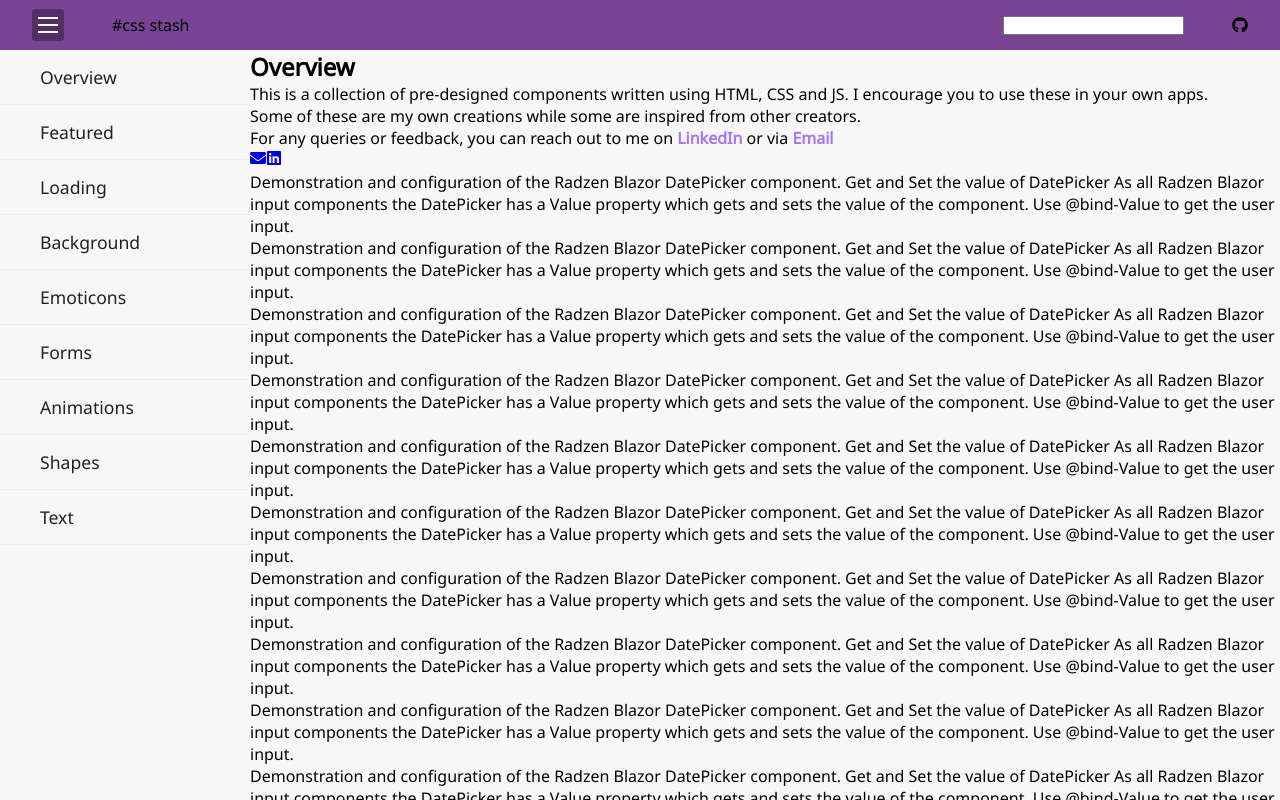
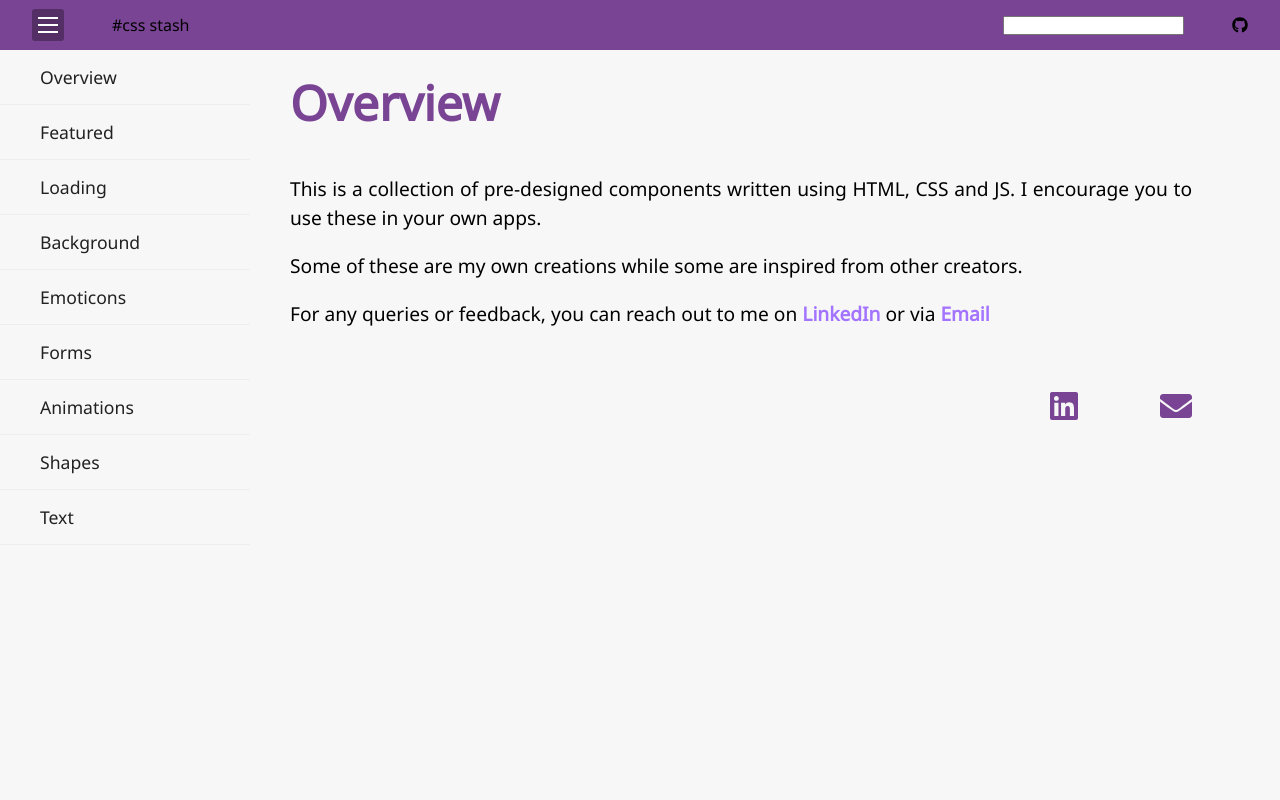
Before and after one commit to Milind452/css-stash, a React (Create React App) app: page / in a window 1280 px wide. Built offline with nearby package versions, Linux system fonts and the light colour scheme.

Commit message:
style overview section

```diff
--- a/src/pages/Overview/Overview.css
+++ b/src/pages/Overview/Overview.css
@@ -1,4 +1,36 @@
-article {
+.overview {
     overflow: auto;
     grid-area: body;
+    padding: 20px 40px;
 }
+
+.overview > h1 {
+    font-size: 3rem;
+    font-weight: 700;
+    margin-bottom: 20px;
+    color: #794493;
+}
+
+.overview > section {
+    padding: 20px 3rem 20px 0;
+}
+
+.overview p {
+    line-height: 1.5;
+    text-align: justify;
+    margin-bottom: 1.2rem;
+    font-size: 1.2rem;
+}
+
+.socials {
+    display: flex;
+    justify-content: flex-end;
+    align-items: center;
+    gap: 5rem;
+    font-size: 2rem;
+    position: relative;
+}
+
+.socials > a {
+    color: #794493;
+}
--- a/src/pages/Overview/Overview.js
+++ b/src/pages/Overview/Overview.js
@@ -5,7 +5,7 @@ import { FaEnvelope, FaLinkedin } from "react-icons/fa";
 
 export default function Overview() {
     return (
-        <article>
+        <article className="overview">
             <h1>Overview</h1>
             <section>
                 <p>
@@ -30,10 +30,7 @@ export default function Overview() {
                     />
                 </p>
             </section>
-            <section>
-                <a href="mailto:mohapatra.milind@gmail.com">
-                    <FaEnvelope />
-                </a>
+            <section className="socials">
                 <a
                     rel="noreferrer"
                     href="https://www.linkedin.com/in/milind452"
@@ -41,8 +38,11 @@ export default function Overview() {
                 >
                     <FaLinkedin />
                 </a>
+                <a href="mailto:mohapatra.milind@gmail.com">
+                    <FaEnvelope />
+                </a>
             </section>
-            <p>
+            {/* <p>
                 Demonstration and configuration of the Radzen Blazor DatePicker
                 component. Get and Set the value of DatePicker As all Radzen
                 Blazor input components the DatePicker has a Value property
@@ -118,7 +118,7 @@ export default function Overview() {
                 Blazor input components the DatePicker has a Value property
                 which gets and sets the value of the component. Use @bind-Value
                 to get the user input.
-            </p>
+            </p> */}
         </article>
     );
 }
```
